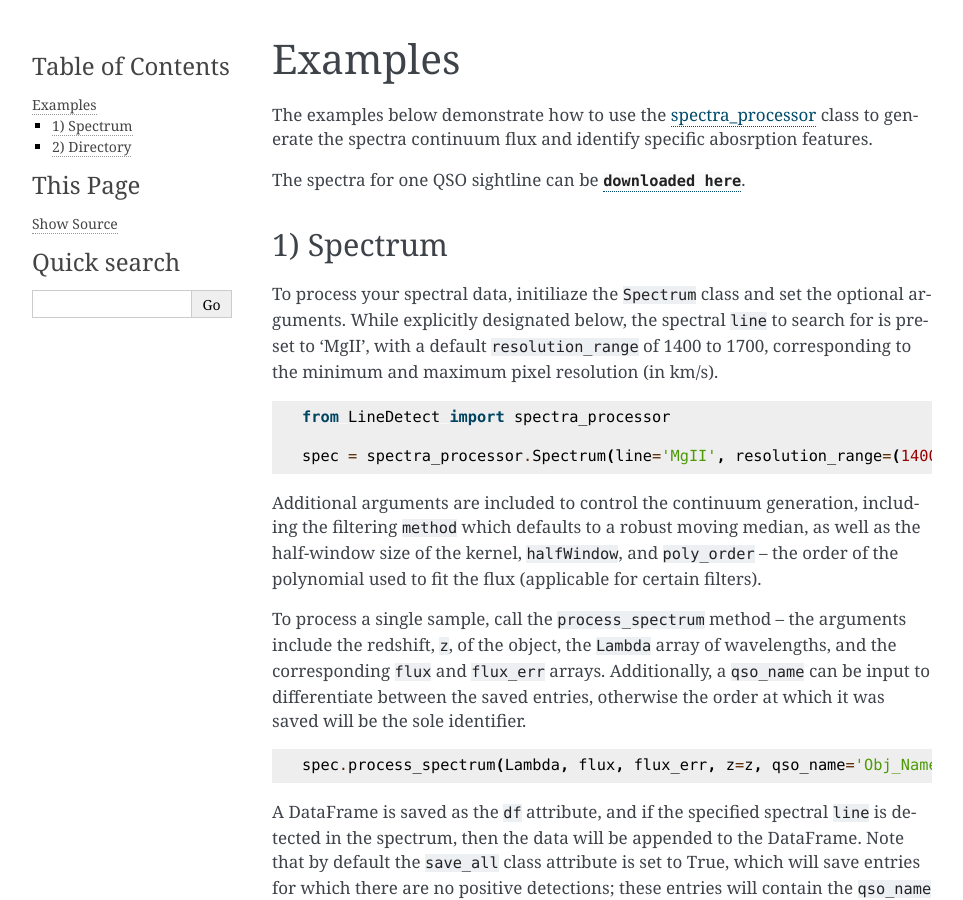
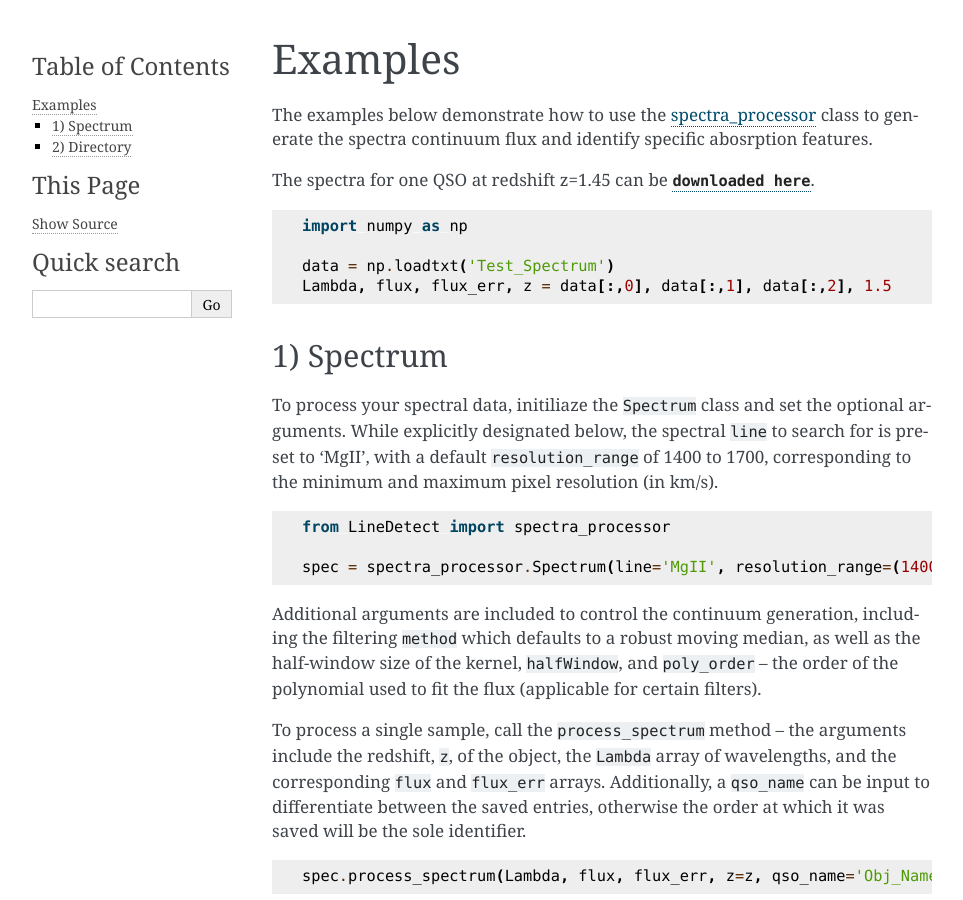
Before and after one commit to Professor-G/LineDetect, a Sphinx documentation site: the page built from docs/source/Examples.rst, in a window 1280 px wide and 900 px high. Shown: the whole window, without its empty margins (148-1111 px from the left). Built offline with Sphinx 7.4.7, drawn with Linux system fonts in a browser that asks for light colours; pages that are not in the unit, such as notebooks, are missing from menus.

Commit message:
adding test spectra

```diff
--- a/docs/source/Examples.rst
+++ b/docs/source/Examples.rst
@@ -4,7 +4,15 @@
 ===========
 The examples below demonstrate how to use the `spectra_processor <https://linedetect.readthedocs.io/en/latest/autoapi/LineDetect/spectra_processor/index.html#LineDetect.spectra_processor.Spectrum>`_ class to generate the spectra continuum flux and identify specific abosrption features.
 
-The spectra for one QSO sightline can be :download:`downloaded here <Test_Specrum.txt>`.
+The spectra for one QSO at redshift z=1.45 can be :download:`downloaded here <Test_Spectrum.txt>`.
+
+.. code-block:: python
+
+    import numpy as np
+
+    data = np.loadtxt('Test_Spectrum')
+    Lambda, flux, flux_err, z = data[:,0], data[:,1], data[:,2], 1.5
+
 
 1) Spectrum
 -----------
```
Also changed, not shown: docs/source/Test_Spectrum.txt (renamed from docs/source/Test_Specrum.txt).
